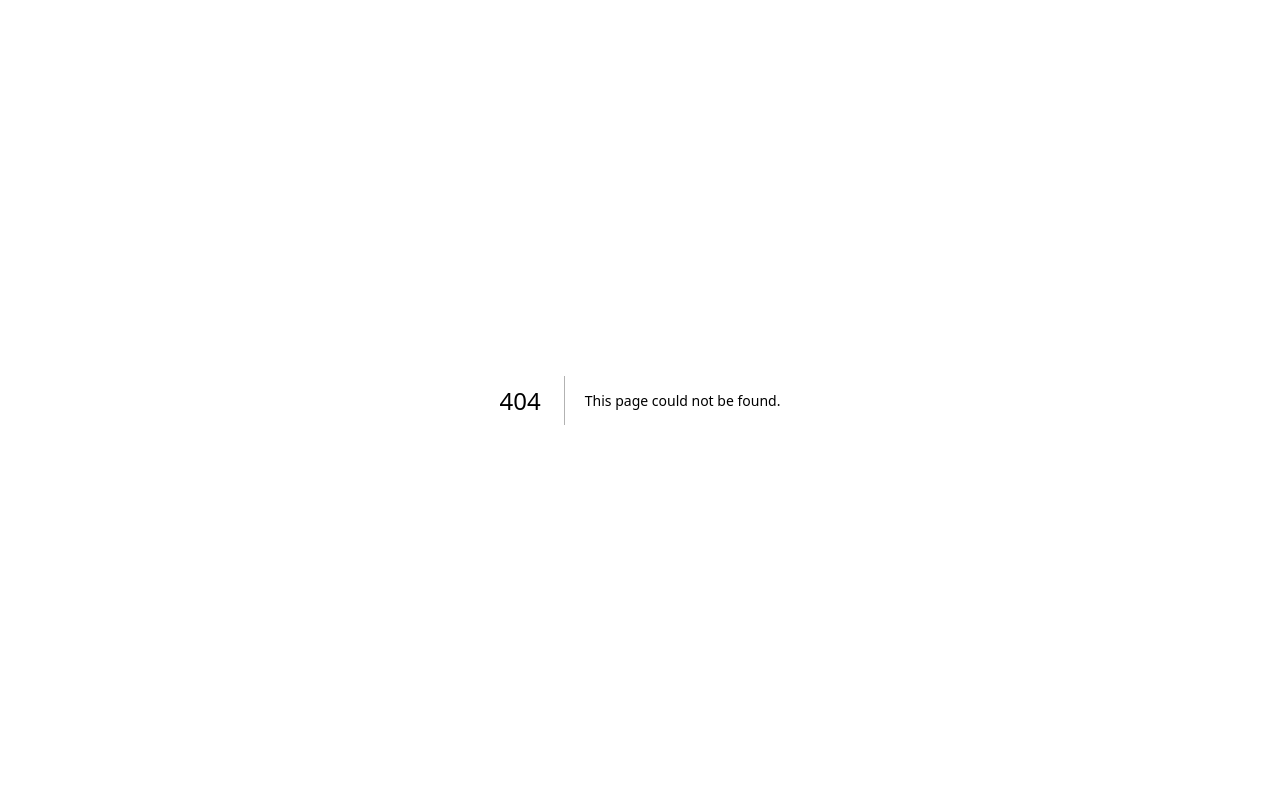
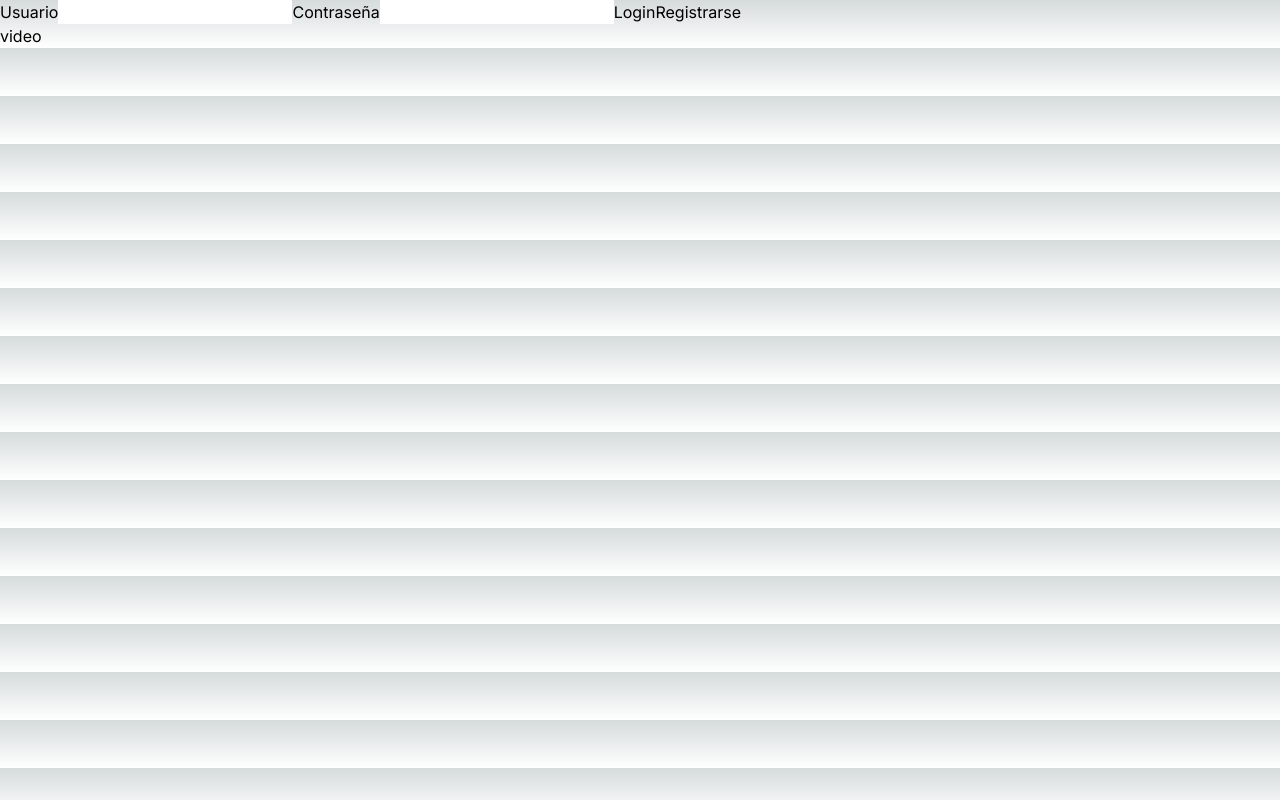
Before and after one commit to oconsl/out-of-time-myb, a Next.js app: page /login-RHF-Ledesma in a window 1280 px wide. Before the commit this address had no page. Built offline with nearby package versions, Linux system fonts and the light colour scheme.

Commit message:
Se clona el login y se modifica la el nombre de la ruta

```diff
--- /dev/null
+++ b/src/app/login-RHF-Ledesma/page.jsx
@@ -0,0 +1,23 @@
+import Link from 'next/link'
+
+export default function LoginPage () {
+  return (
+    <>
+      <form>
+        <label>
+          Usuario
+          <input type="text" name="username" />
+        </label>
+        <label>
+          Contraseña
+          <input type="password" name="password" />
+        </label>
+        <button>Login</button>
+        <Link href={'/sign-up'}>Registrarse</Link>
+      </form>
+      <section>
+        <p>video</p>
+      </section>
+    </>
+  )
+}
```
Also changed, not shown: 1 other file (tests, documents, lock files or other folders).
